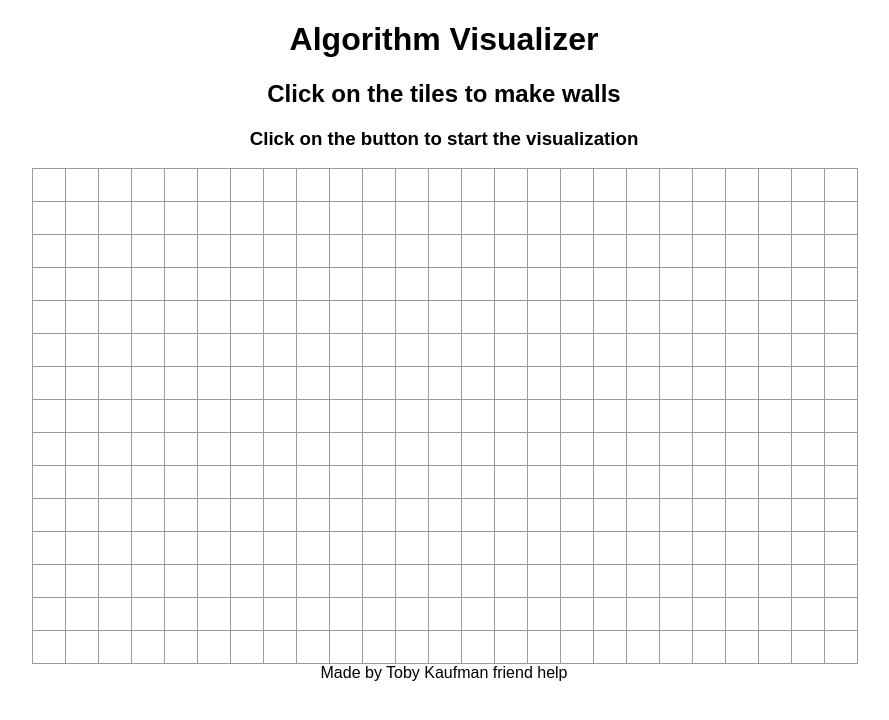
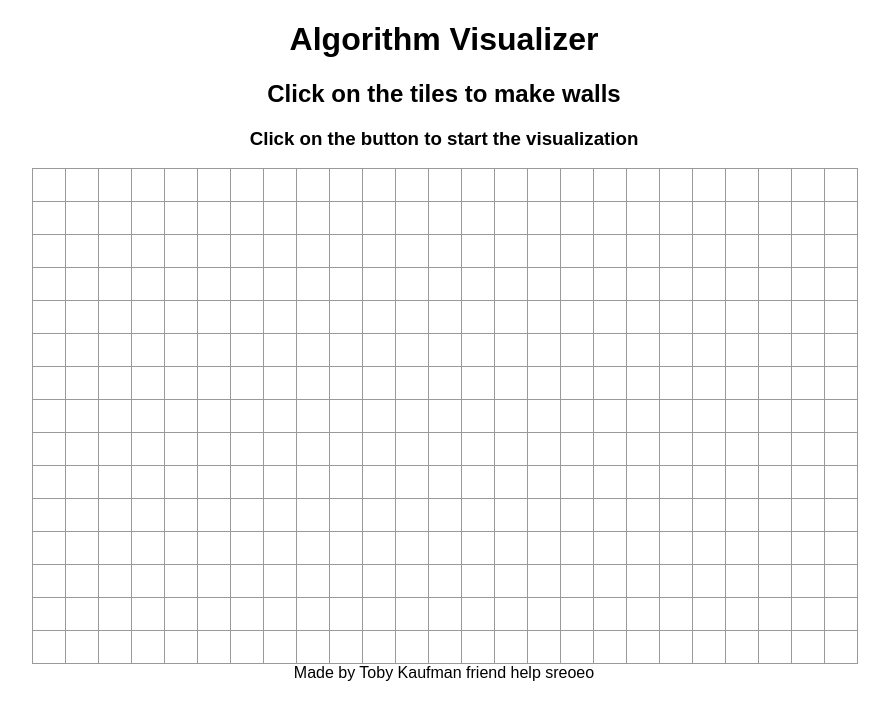
Before and after one commit to TobyKaufman/ReactVisualizationAlgo, a React (Create React App) app: page / in a window 1280 px wide. Shown: the top 720 px of the page, without its empty margins (196-1085 px from the left). Built offline with nearby package versions, Linux system fonts and the light colour scheme.

Commit message:
update app soon

```diff
--- a/src/App.js
+++ b/src/App.js
@@ -12,7 +12,7 @@ export default function App() {
       <div className="Board">
         <Board />
         <div>
-          Made by Toby Kaufman friend help
+          Made by Toby Kaufman friend help sreoeo
         </div>
 
       </div>
```
